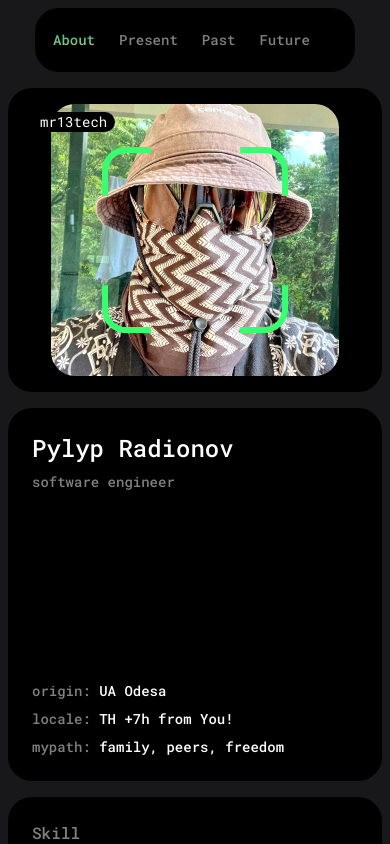
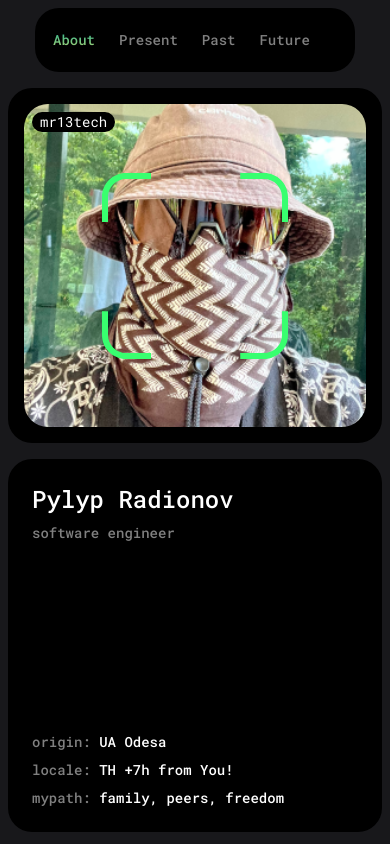
Before and after one commit to mr13tech/www, a Next.js app: page / in a window 390 px wide. Shown: the top 844 px of the page. Built offline with nearby package versions, Linux system fonts and the light colour scheme.

Commit message:
add grow to mobile avatar img.

```diff
--- a/components/about.tsx
+++ b/components/about.tsx
@@ -28,7 +28,7 @@ const avatar = (
     </div>
 
     <img
-      className='rounded-3xl lg:hidden'
+      className='grow rounded-3xl lg:hidden'
       src='images/me.mr13.mobile.png'
       alt='me.mr13.mobile.png?'
     />
```
